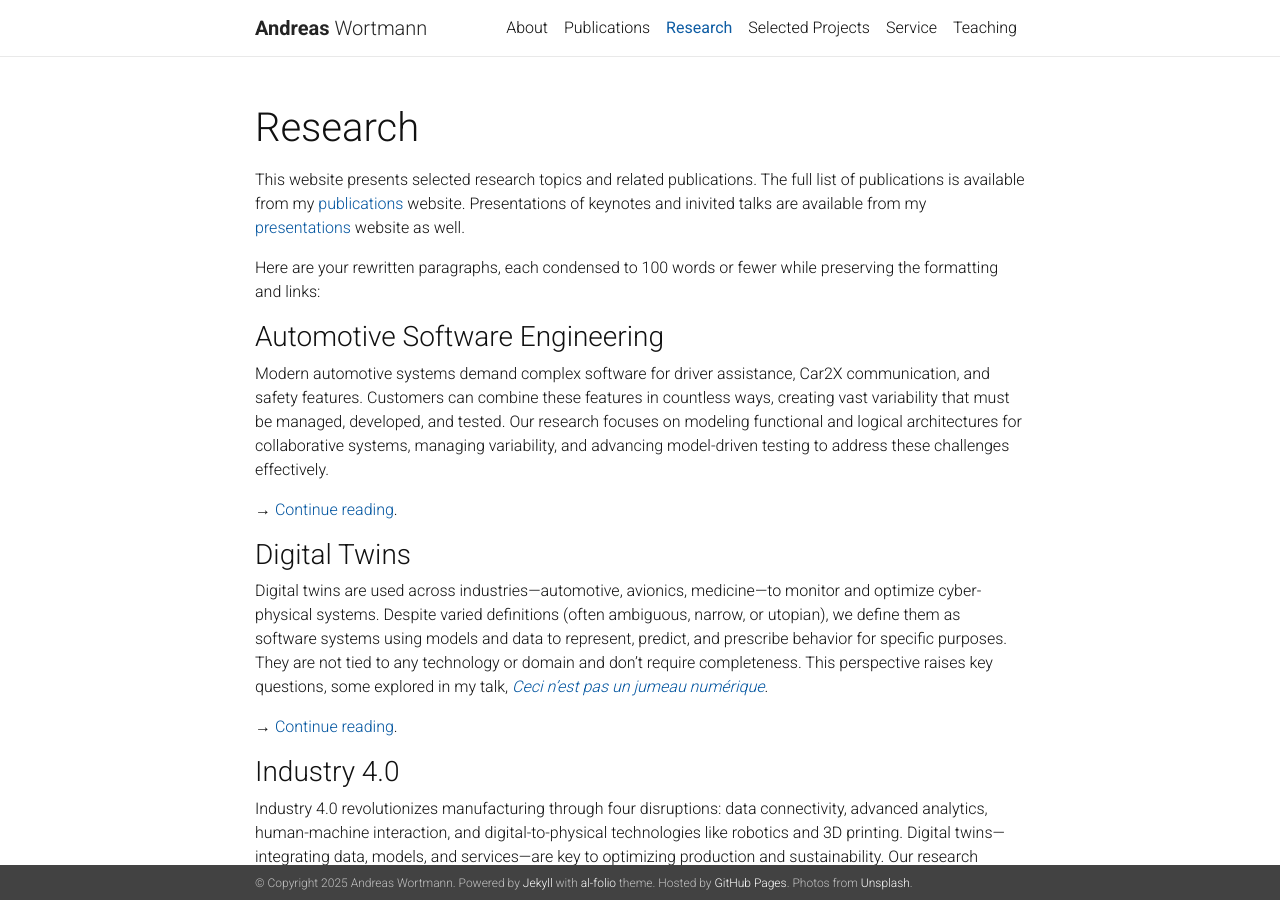
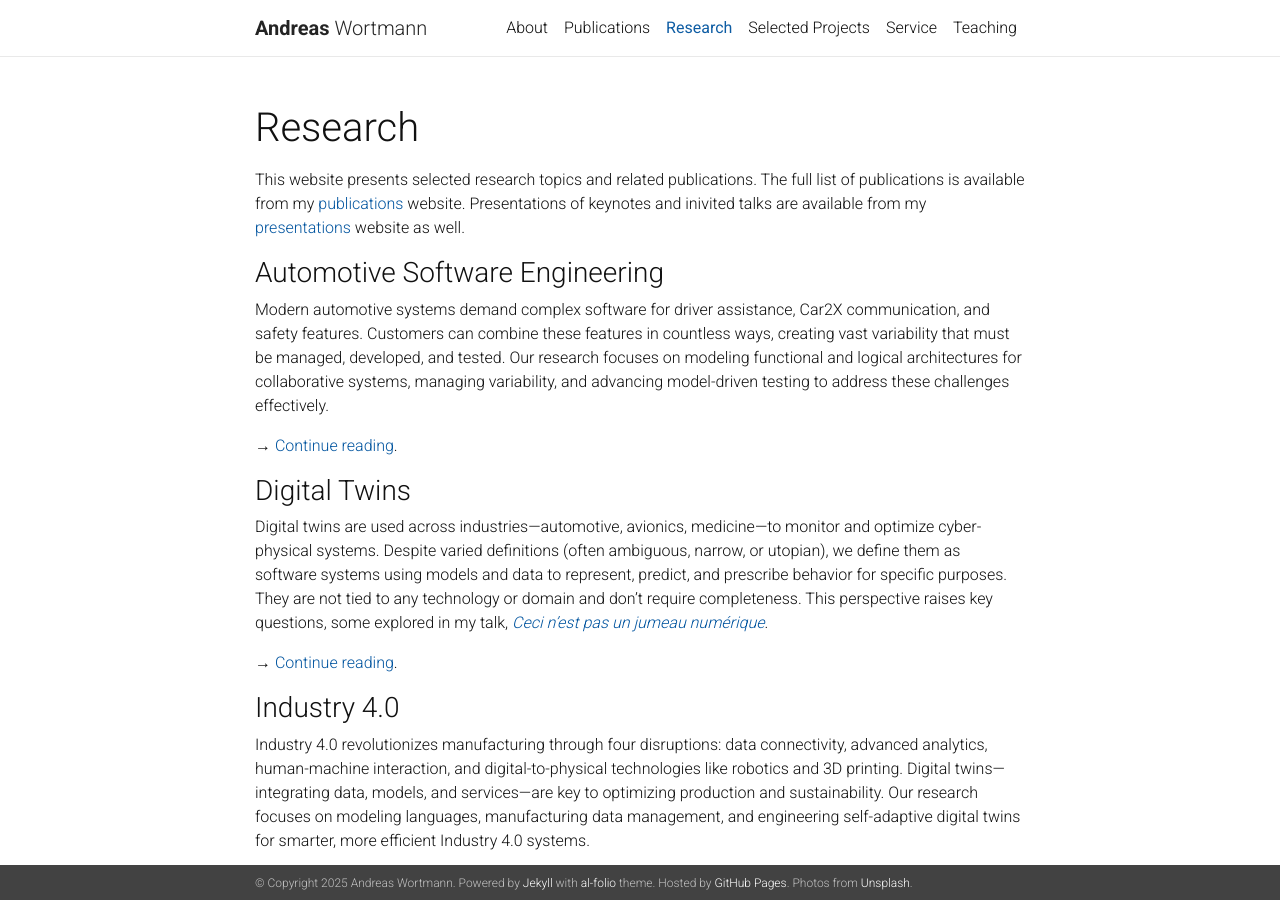
Before and after one commit to awortmann/awortmann.github.io, a Jekyll site: the page built from _pages/research.md, in a window 1280 px wide and 900 px high. Built offline with Jekyll 4.4.1, drawn with Linux system fonts in a browser that asks for light colours; nearby versions of some CDN libraries; a style sheet for code colours, icons or effects is not loaded.

Commit message:
Minor update

```diff
--- a/_pages/research.md
+++ b/_pages/research.md
@@ -7,8 +7,6 @@
 ---
 
 This website presents selected research topics and related publications. The full list of publications is available from my [publications](../publications) website. Presentations of keynotes and inivited talks are available from my [presentations](../presentations) website as well.
-
-Here are your rewritten paragraphs, each condensed to 100 words or fewer while preserving the formatting and links:
 
 ### Automotive Software Engineering
 
```
